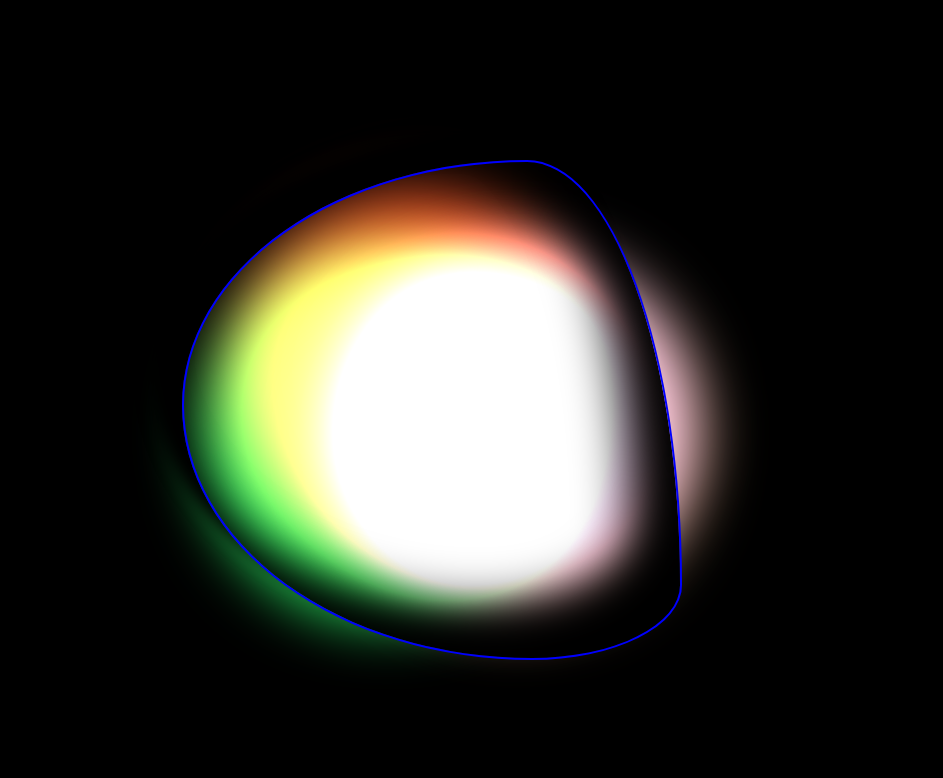
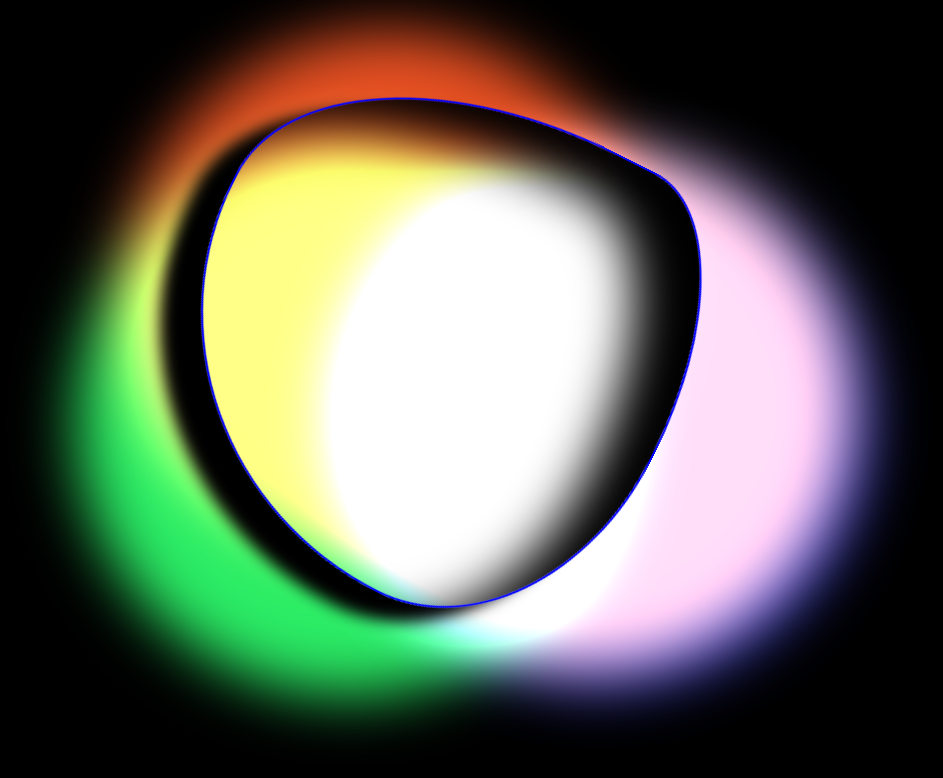
Before and after one commit to Nicoprost/EnergyBallsAnim, a plain HTML site: page index.html in a window 1280 px wide. Shown: the whole page, without its empty margins (158-1101 px from the left). Drawn offline with Linux system fonts and the light colour scheme.

Commit message:
Version2

```diff
--- a/Style.css
+++ b/Style.css
@@ -14,14 +14,14 @@ body{
 }
 .form{
     position: absolute;
-    top:-30%;
+    top:-20%;
     left: -50%;
     transform: translate(50px,-50px);
     width: 500px;
     height: 500px;
     border: solid 2px blue;
     border-radius:64% 36% 58% 42% / 40% 30% 70% 60%;
-    animation: fond 10s linear infinite;
+    animation: fond 7.4s linear infinite;
     box-shadow:30px 30px 15px 1px,
                 inset 50px 50px 50px 0;
 }
@@ -48,14 +48,15 @@ body{
 }
 .energy {
     position: relative;
+    top : -100px;
     width: 300px;
     height: 300px;
 }
 .energy span
 {
     position: absolute;
-    width: calc(350px + var(--i));
-    height: calc(350px + var(--i));
+    width: calc(500px + var(--i));
+    height: calc(500px + var(--i));
     background: var(--clr);
     border-radius: 50%;
     transform-origin: calc(100px + var(--i));
--- a/index.html
+++ b/index.html
@@ -9,10 +9,10 @@
 </head>
 <body>
 <div class="energy">
-    <span style=" --clr:#fbad04;--i:18px;--d:2.5s";></span>
-    <span style=" --clr:#1b31f6;--i:13px;--d:5s";></span>
-    <span style=" --clr:#e75022;--i:15px;--d:7.5s";></span>
-    <span style=" --clr:#2bec65;--i:20px;--d:10s";></span>
+    <span style=" --clr:#fbad04;--i:15px;--d:2.5s";></span>
+    <span style=" --clr:#1b31f6;--i:35px;--d:5s";></span>
+    <span style=" --clr:#e75022;--i:25px;--d:7.5s";></span>
+    <span style=" --clr:#2bec65;--i:45px;--d:10s";></span>
 
     <div class="form"></div>
 </div>
```
